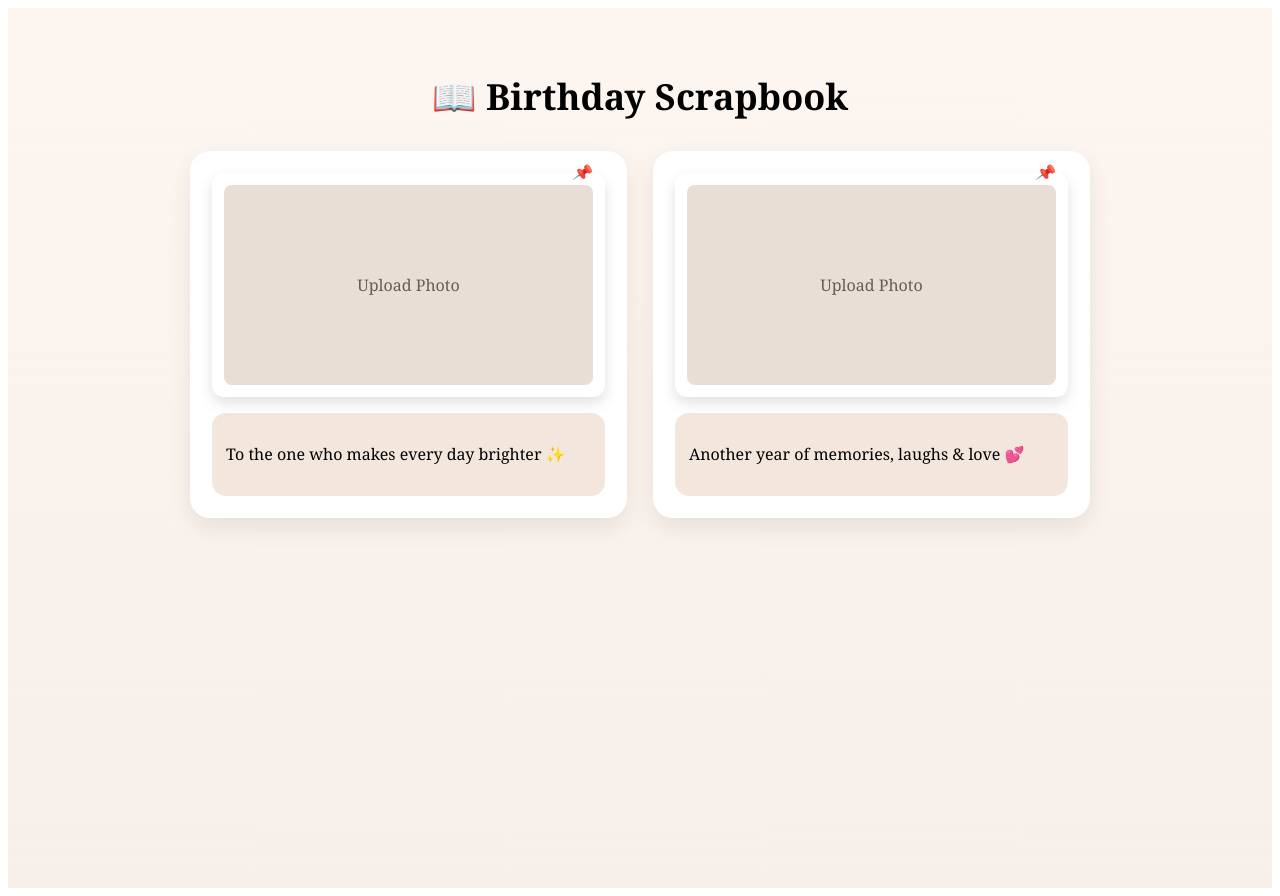
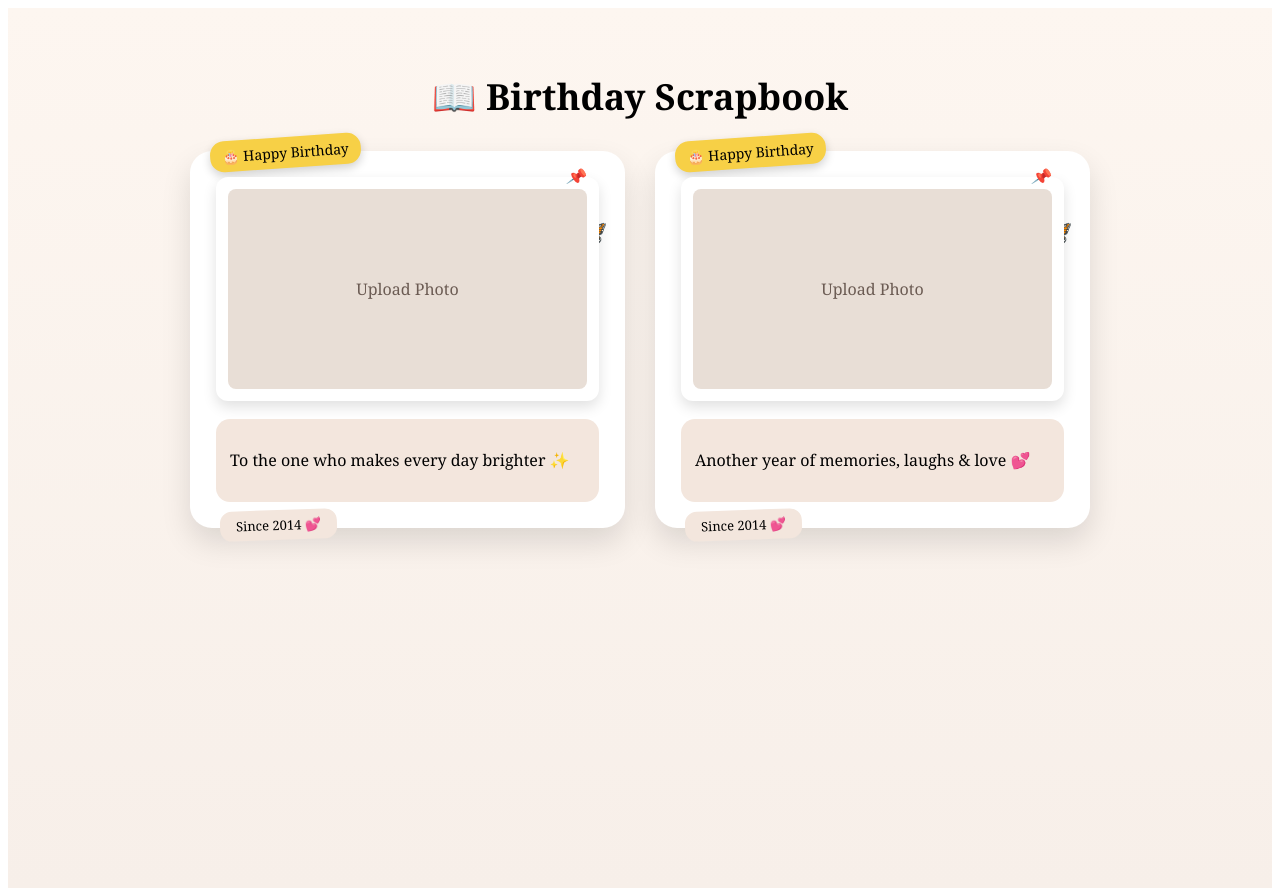
Before and after one commit to roshicreates/birthday-scrapbook7, a Next.js app: page /create in a window 1280 px wide. Built offline with nearby package versions, Linux system fonts and the light colour scheme.

Commit message:
Update create.js

```diff
--- a/pages/create.js
+++ b/pages/create.js
@@ -19,7 +19,6 @@ export default function Create() {
   function handleImageUpload(e, id) {
     const file = e.target.files[0];
     if (!file) return;
-
     const url = URL.createObjectURL(file);
 
     setPages(prev =>
@@ -40,10 +39,7 @@ export default function Create() {
             className="scrap-page"
             style={{
               ...styles.page,
-              transform: p.active ? "scale(1.05)" : "scale(1)",
-              boxShadow: p.active
-                ? "0 24px 50px rgba(0,0,0,0.2)"
-                : "0 10px 25px rgba(0,0,0,0.08)"
+              transform: p.active ? "scale(1.05)" : "scale(1)"
             }}
             onClick={() =>
               setPages(prev =>
@@ -55,15 +51,16 @@ export default function Create() {
               )
             }
           >
-            {/* Photo */}
+            {/* 🎂 Birthday Sticker */}
+            <span style={styles.birthdaySticker}>🎂 Happy Birthday</span>
+
+            {/* 🦋 Butterfly */}
+            <span style={styles.butterfly}>🦋</span>
+
+            {/* 📸 Polaroid */}
             <div style={styles.polaroid}>
               {p.image ? (
-                <img
-                  src={p.image}
-                  alt="uploaded"
-                  style={styles.photo}
-                  className="photo-pop"
-                />
+                <img src={p.image} alt="" style={styles.photo} className="photo-pop" />
               ) : (
                 <label style={styles.uploadBox}>
                   Upload Photo
@@ -78,10 +75,13 @@ export default function Create() {
               <span style={styles.pin}>📌</span>
             </div>
 
-            {/* Quote */}
+            {/* ✍️ Quote */}
             <div style={styles.quoteCard}>
               <p style={styles.quote}>{p.quote}</p>
             </div>
+
+            {/* 🏷️ Since Tag */}
+            <span style={styles.sinceTag}>Since 2014 💕</span>
           </div>
         ))}
       </div>
@@ -108,15 +108,48 @@ const styles = {
     margin: "0 auto",
     display: "grid",
     gridTemplateColumns: "1fr 1fr",
-    gap: "26px"
+    gap: "30px"
   },
   page: {
-    background: "#ffffff",
-    padding: "22px",
-    borderRadius: "20px",
+    background: "#fff",
+    padding: "26px",
+    borderRadius: "22px",
+    position: "relative",
     cursor: "pointer",
+    boxShadow: "0 14px 30px rgba(0,0,0,0.12)",
     transition: "all 0.35s ease"
   },
+
+  /* Stickers */
+  birthdaySticker: {
+    position: "absolute",
+    top: "-14px",
+    left: "20px",
+    background: "#f7d046",
+    padding: "6px 12px",
+    borderRadius: "14px",
+    fontSize: "14px",
+    transform: "rotate(-4deg)",
+    boxShadow: "0 4px 10px rgba(0,0,0,0.18)"
+  },
+  butterfly: {
+    position: "absolute",
+    right: "18px",
+    top: "60px",
+    fontSize: "28px",
+    transform: "rotate(8deg)"
+  },
+  sinceTag: {
+    position: "absolute",
+    bottom: "-12px",
+    left: "30px",
+    background: "#f3e6dd",
+    padding: "6px 16px",
+    borderRadius: "12px",
+    fontSize: "13px",
+    transform: "rotate(-2deg)"
+  },
+
   polaroid: {
     background: "#fff",
     padding: "12px",
@@ -132,7 +165,6 @@ const styles = {
     alignItems: "center",
     justifyContent: "center",
     color: "#6b5b53",
-    fontSize: "16px",
     cursor: "pointer"
   },
   photo: {
@@ -148,7 +180,7 @@ const styles = {
     transform: "rotate(10deg)"
   },
   quoteCard: {
-    marginTop: "16px",
+    marginTop: "18px",
     background: "#f3e6dd",
     padding: "14px",
     borderRadius: "14px"
```
